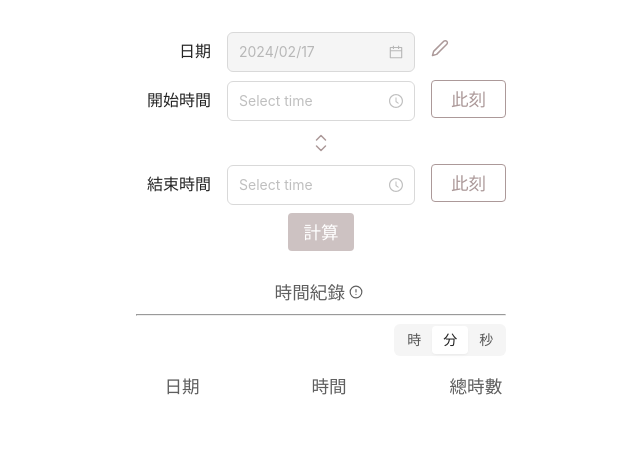
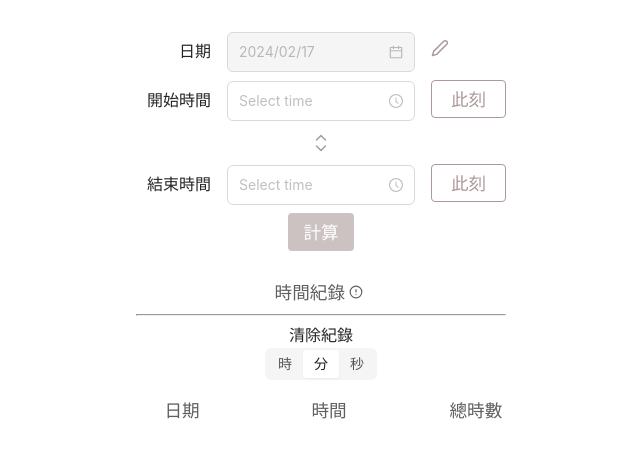
Before and after one commit to MeganxLi/time-computer, a React (Vite) app: page / in a window 1280 px wide. Shown: the top 458 px of the page, without its empty margins (319-959 px from the left). Built offline with nearby package versions, Linux system fonts and the light colour scheme.

Commit message:
:sparkles: add clean list button

```diff
--- a/src/App.tsx
+++ b/src/App.tsx
@@ -103,6 +103,11 @@ const App = () => {
 
   }
 
+  const cleanList = () => {
+    setRecordTimeList([])
+    localStorage.removeItem('List')
+  }
+
   return (
     <main>
       <div className="select-time">
@@ -166,7 +171,9 @@ const App = () => {
 
         </div>
         <hr />
-        <div className='Tags'>
+        <div className='time-list-action'>
+          <span className='time-list-action-clean' onClick={cleanList}>清除紀錄</span>
+          <div className='time-list-action-tags'>
             <Segmented
               value={TimeUnitCH[timeUnit]}
               onChange={(value) => {
@@ -180,6 +187,7 @@ const App = () => {
               }}
               options={Object.keys(TimeUnit).map((key) => TimeUnitCH[TimeUnit[key as keyof typeof TimeUnit]])}
             />
+          </div>
         </div>
         <ul className="time-list-header">
           {TimeList.map((item) => (<li key={item}>{item}</li>))}
```
Lines whose indentation alone changed are shown as unchanged.
